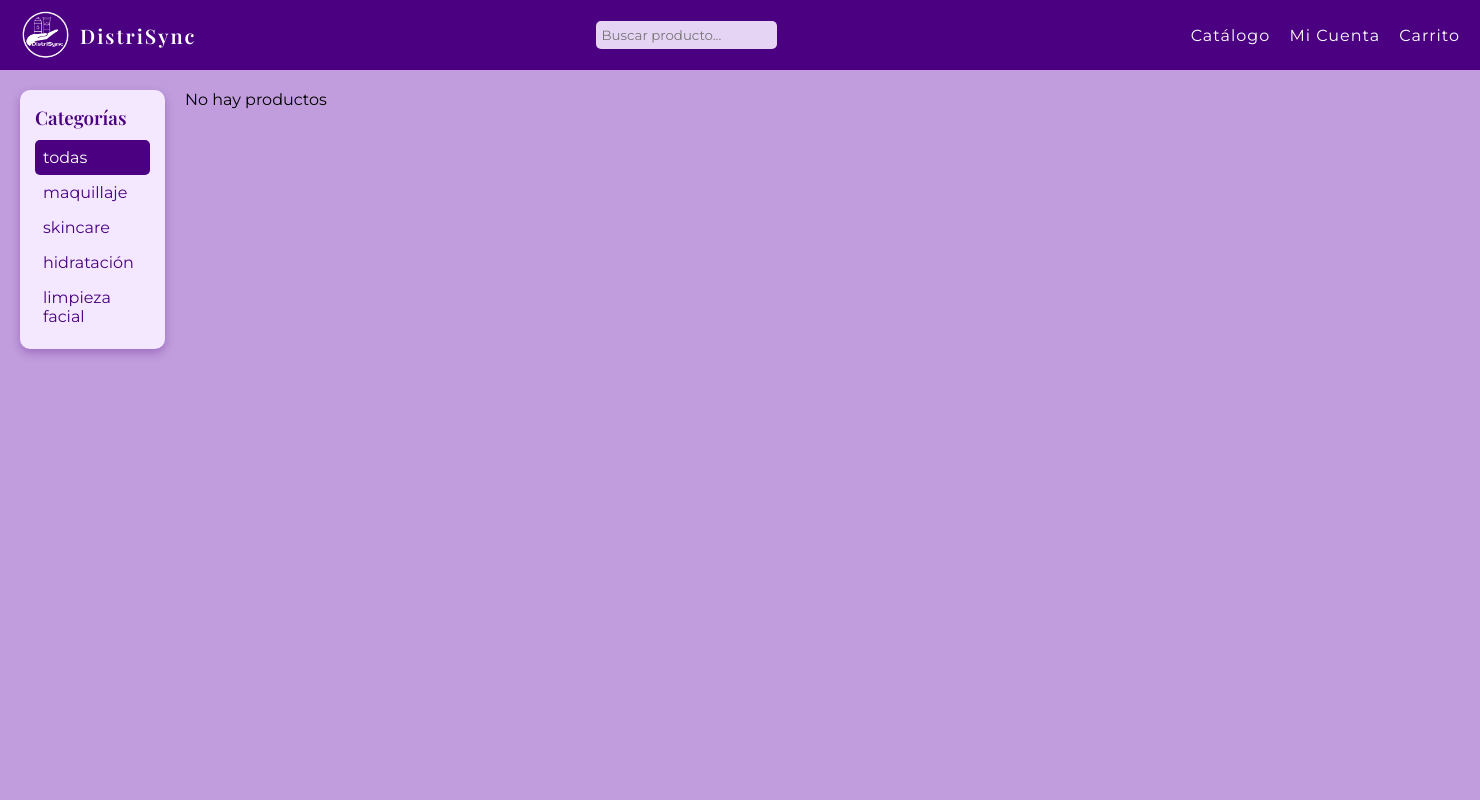
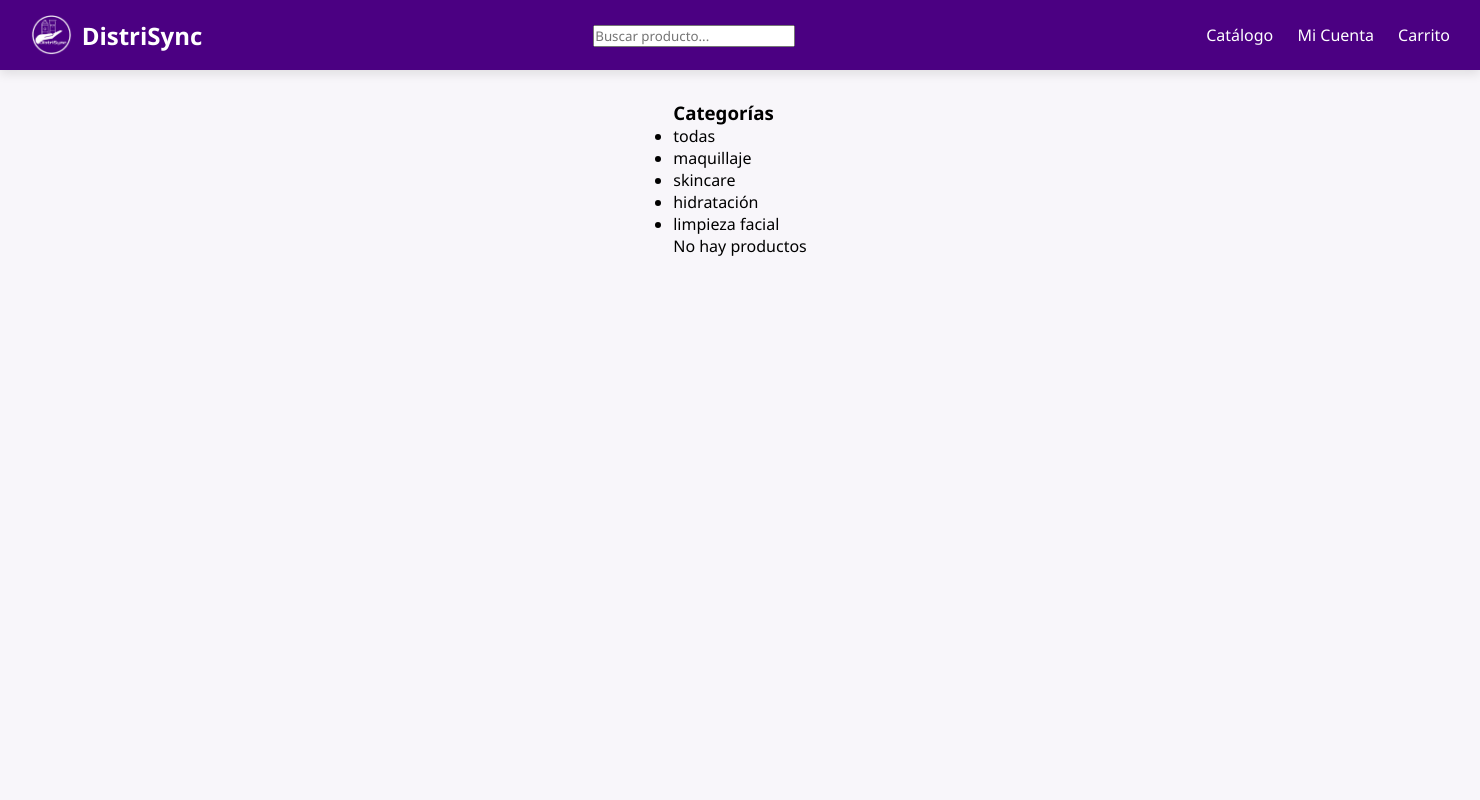
Before and after one commit to Kxnxz/DistriSync, a PHP site: page /catalogoProductos.html in a window 1480 px wide. Run offline with PHP 8.4, Linux system fonts and the light colour scheme; data that the repository does not hold is empty.

Commit message:
Refactor CSS styles and improve layout
Removed unused styles and updated layout properties for better responsiveness.

```diff
--- a/css/styleCatalogo.css
+++ b/css/styleCatalogo.css
@@ -1,247 +1,188 @@
-/* IMPORTAR FUENTES */
-@import url('https://fonts.googleapis.com/css2?family=Playfair+Display:wght@400;600&family=Montserrat:wght@300;400;600&display=swap');
-
-/* Animaciones */
-@keyframes slideIn {
-  from {
-    opacity: 0;
-    transform: translateY(10px);
-  }
-  to {
-    opacity: 1;
-    transform: translateY(0);
-  }
+/* =========================================
+   ESTILOS BASE (Tus estilos originales)
+   ========================================= */
+* {
+    margin: 0;
+    padding: 0;
+    box-sizing: border-box;
+    font-family: 'Segoe UI', Roboto, sans-serif;
 }
 
-* {
-  margin: 0;
-  padding: 0;
-  box-sizing: border-box;
+body {
+    display: flex;
+    flex-direction: column;
+    min-height: 100vh;
+    background-color: #f8f6fa; /* Un gris muy claro con tinte lila */
 }
 
-/* Fuente principal */
-body {
-  font-family: 'Montserrat', sans-serif;
-  background: #c19ddd;
+.topbar {
+    background-color: #4B0082; /* Tu morado principal */
+    color: white;
+    padding: 15px 30px;
+    display: flex;
+    justify-content: space-between;
+    align-items: center;
+    box-shadow: 0 4px 10px rgba(0,0,0,0.1);
 }
 
-/* Topbar */
-.topbar {
-  display: flex;
-  justify-content: space-between;
-  align-items: center;
-  background: #4B0082;
-  color: #ffffff;
-  padding: 10px 20px;
-}
-
-/* Logo estilo lujo */
 .logo {
-  font-family: 'Playfair Display', serif;
-  font-weight: 600;
-  letter-spacing: 2px;
-  font-size: 20px;
-  display: flex;
-  align-items: center;
-  gap: 10px;
+    display: flex;
+    align-items: center;
+    gap: 10px;
+    font-weight: bold;
+    font-size: 1.5rem;
 }
 
 .logo img {
-  width: 50px;
-  height: 50px;
-  object-fit: contain;
+    height: 40px;
 }
 
-/* Buscador */
-.search {
-  display: flex;
-  gap: 5px;
+.menu a {
+    color: white;
+    text-decoration: none;
+    margin-left: 20px;
+    font-weight: 500;
+    transition: color 0.3s;
 }
 
-.search input,
-.search select {
-  padding: 6px;
-  border-radius: 5px;
-  border: none;
-  background: #e6d4f5;
-  color: #4B0082;
-  font-family: 'Montserrat', sans-serif;
+.menu a:hover {
+    color: #E7DAF8;
 }
 
-/* Menú */
-.menu a {
-  color: #ffffff;
-  margin-left: 15px;
-  text-decoration: none;
-  font-family: 'Montserrat', sans-serif;
-  font-weight: 500;
-  letter-spacing: 1px;
+/* =========================================
+   CONTENEDOR Y TABS (Inspirado en tu compañera)
+   ========================================= */
+.container {
+    max-width: 1400px;
+    margin: 0 auto;
+    padding: 30px;
 }
 
-/* Banner */
-.banner {
-  padding: 0;
-  margin: 0;
-  overflow: hidden;
-  display: none;
+.tabs {
+    display: flex;
+    gap: 12px;
+    margin-bottom: 40px;
+    flex-wrap: wrap;
+    justify-content: center;
 }
 
-.banner img {
-  width: 400px;
-  height: 80px;
-  object-fit: contain;
-  border-radius: 5px;
-  display: block;
+.tab-btn {
+    background: white;
+    border: 2px solid #E7DAF8;
+    padding: 10px 25px;
+    font-size: 1rem;
+    font-weight: 600;
+    color: #4B0082;
+    cursor: pointer;
+    border-radius: 50px;
+    transition: all 0.3s ease;
 }
 
-/* Layout */
-.container {
-  display: flex;
-  padding: 20px;
-  gap: 20px;
+.tab-btn.active, .tab-btn:hover {
+    background: #4B0082;
+    color: white;
+    border-color: #4B0082;
+    transform: translateY(-2px);
 }
 
-/* Sidebar */
-.sidebar {
-  width: 220px;
-  background: #f3e8ff;
-  padding: 15px;
-  border-radius: 10px;
-  box-shadow: 0 4px 10px rgba(75, 0, 130, 0.3);
+/* =========================================
+   GRILLA DE PRODUCTOS (Diseño de tu compañera)
+   ========================================= */
+.products-grid {
+    display: grid;
+    grid-template-columns: repeat(auto-fill, minmax(280px, 1fr));
+    gap: 30px;
 }
 
-.sidebar h3 {
-  font-family: 'Playfair Display', serif;
-  margin-bottom: 10px;
-  color: #4B0082;
+/* LA TARJETA (Card) */
+.product-card {
+    background: white;
+    border-radius: 24px;
+    overflow: hidden;
+    box-shadow: 0 10px 25px rgba(75, 0, 130, 0.05);
+    transition: all 0.3s ease;
+    border: 1px solid #E7DAF8;
 }
 
-.sidebar input {
-  width: 100%;
-  padding: 5px;
-  margin-bottom: 10px;
-  background: #e6d4f5;
-  border: none;
-  border-radius: 5px;
+.product-card:hover {
+    transform: translateY(-10px);
+    box-shadow: 0 20px 40px rgba(75, 0, 130, 0.12);
 }
 
-.sidebar ul {
-  list-style: none;
+.product-img {
+    height: 230px;
+    background: #fdfbff;
+    display: flex;
+    align-items: center;
+    justify-content: center;
+    padding: 10px;
 }
 
-.sidebar li {
-  padding: 8px;
-  border-radius: 5px;
-  cursor: pointer;
-  color: #4B0082;
-  transition: 0.3s;
+.product-img img {
+    max-width: 100%;
+    max-height: 100%;
+    object-fit: contain;
 }
 
-.sidebar li:hover {
-  background: #e6d4f5;
-  transform: translateX(5px);
+.product-info {
+    padding: 20px;
 }
 
-.sidebar li.active {
-  background: #4B0082;
-  color: #ffffff;
+.product-category {
+    display: inline-block;
+    background: #E7DAF8;
+    color: #4B0082;
+    padding: 4px 12px;
+    border-radius: 40px;
+    font-size: 0.7rem;
+    font-weight: 700;
+    margin-bottom: 12px;
+    text-transform: uppercase;
 }
 
-/* Content */
-.content {
-  flex: 1;
+.product-title {
+    font-size: 1.25rem;
+    font-weight: 700;
+    margin-bottom: 8px;
+    color: #2d1b2e;
 }
 
-/* Tabs */
-.tabs {
-  margin-bottom: 15px;
+.product-price {
+    font-size: 1.5rem;
+    font-weight: 800;
+    color: #4B0082;
+    margin-bottom: 15px;
 }
 
-.tabs button {
-  padding: 8px 15px;
-  border: none;
-  margin-right: 10px;
-  border-radius: 20px;
-  cursor: pointer;
-  background: #e6d4f5;
-  color: #4B0082;
-  font-family: 'Montserrat', sans-serif;
-  transition: 0.3s;
-  font-weight: 600;
+.product-price::before {
+    content: "$";
+    font-size: 1.1rem;
+    margin-right: 2px;
 }
 
-.tabs button:hover {
-  background: #d4b8ea;
-  transform: translateY(-2px);
+/* BOTONES DE LA TARJETA */
+.btn-card {
+    width: 100%;
+    padding: 12px;
+    border-radius: 50px;
+    font-weight: 700;
+    border: none;
+    cursor: pointer;
+    transition: background 0.3s;
+    font-size: 0.9rem;
+    background: #4B0082;
+    color: white;
 }
 
-.tabs button.active {
-  background: #4B0082;
-  color: #ffffff;
+.btn-card:hover {
+    background: #320057;
 }
 
-/* Grid */
-.products {
-  display: grid;
-  grid-template-columns: repeat(4, 300px);
-  gap: 25px;
-  justify-content: center;
+/* FOOTER OPCIONAL */
+footer {
+    margin-top: auto;
+    padding: 25px;
+    text-align: center;
+    color: #5E5E5E;
+    border-top: 1px solid #E7DAF8;
 }
-
-/* Card */
-.card {
-  background: #f3e8ff;
-  padding: 20px;
-  border-radius: 15px;
-  text-align: center;
-  box-shadow: 0 6px 15px rgba(75, 0, 130, 0.3);
-  width: 300px;
-  transition: 0.3s;
-  animation: slideIn 0.5s ease;
-}
-
-/* Títulos dentro de cards */
-.card h4 {
-  font-family: 'Playfair Display', serif;
-  margin: 10px 0;
-  color: #4B0082;
-  font-size: 16px;
-}
-
-.card p {
-  margin: 10px 0;
-}
-
-.card:hover {
-  transform: translateY(-8px);
-  box-shadow: 0 10px 25px rgba(75, 0, 130, 0.4);
-}
-
-.card img {
-  width: 100%;
-  height: 200px;
-  object-fit: cover;
-  border-radius: 10px;
-  margin-bottom: 15px;
-  display: block;
-}
-
-/* Botón */
-.card button {
-  margin-top: 10px;
-  padding: 10px 20px;
-  border: none;
-  background: #4B0082;
-  color: #ffffff;
-  border-radius: 8px;
-  cursor: pointer;
-  font-family: 'Montserrat', sans-serif;
-  font-weight: 600;
-  transition: all 0.3s ease;
-}
-
-.card button:hover {
-  background: #360061;
-  transform: scale(1.05);
-  box-shadow: 0 4px 12px rgba(75, 0, 130, 0.4);
-}
```
